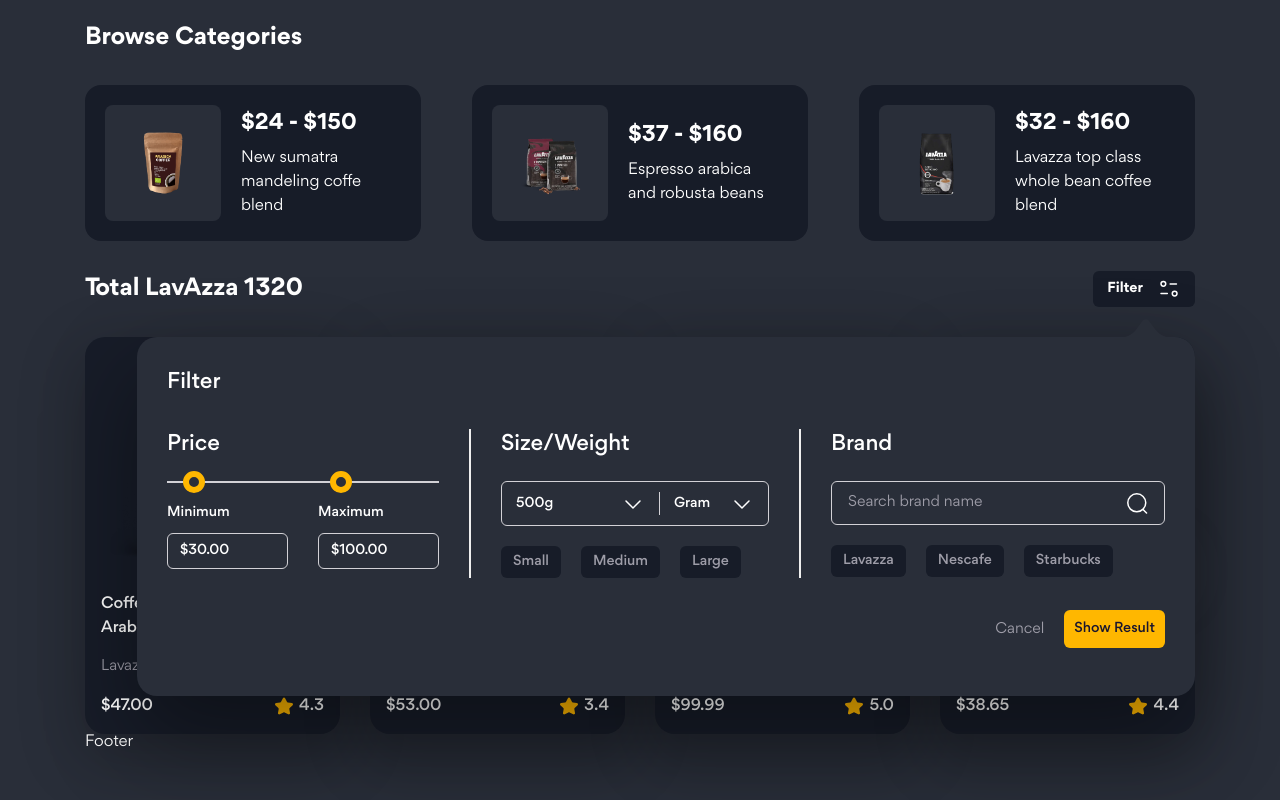
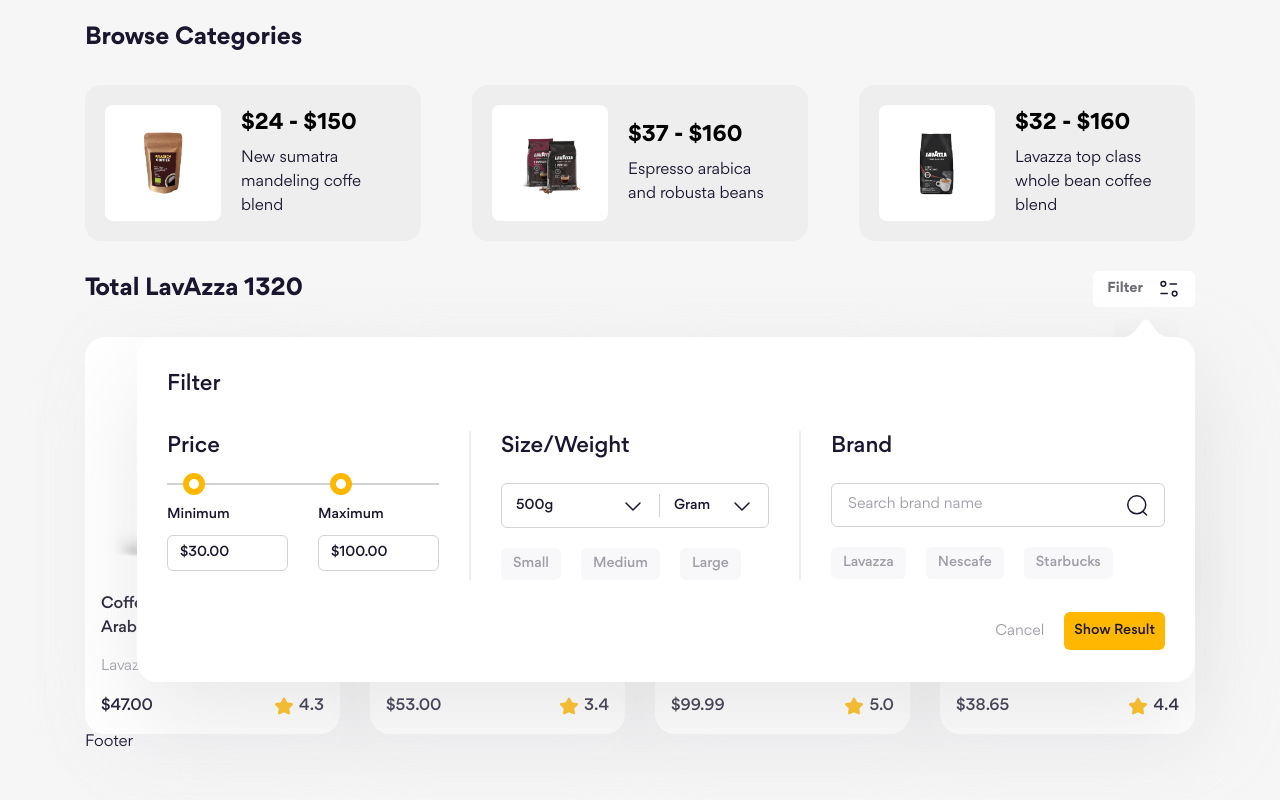
Before and after one commit to damtrihaiz/project-grocerymart, a website: page index.html in a window 1280 px wide. Shown: the part 526-1326 px from the top of the page. Drawn offline with Linux system fonts and the light colour scheme.

Commit message:
Làm form filter sản phẩm #6

```diff
--- a/index.html
+++ b/index.html
@@ -1,5 +1,5 @@
 <!DOCTYPE html>
-<html lang="en" class="dark">
+<html lang="en" class="">
     <head>
         <meta charset="UTF-8" />
         <meta name="viewport" content="width=device-width, initial-scale=1.0" />
--- a/scss/components/_filter-form.scss
+++ b/scss/components/_filter-form.scss
@@ -6,11 +6,12 @@
 }
 
 .filter {
+    --filter-padding: 30px;
     position: absolute;
     right: 0;
     top: 66px;
 
-    padding: 30px;
+    padding: 32px 0;
     border-radius: 20px;
 
     background-color: var(--filter-form-bg);
@@ -18,16 +19,13 @@
     transition: opacity, visibility;
     transition-duration: 0.2s;
 
-    @include abstracts.screen(xl) {
-        height: calc(100vh - 100px);
-        padding-bottom: 0;
-        overflow-y: auto;
-        overscroll-behavior: contain;
-    }
-
     @include abstracts.screen(sm) {
-        width: 80vw;
-        padding: 0 20px;
+        --filter-padding: 20px;
+        position: fixed;
+        width: 100vw;
+        height: 100vh;
+        inset: 0;
+        border-radius: 0;
     }
 
     &.hide {
@@ -47,17 +45,20 @@
         font-size: 2.2rem;
         font-weight: 500;
         line-height: 145.455%;
+        padding-left: var(--filter-padding);
     }
     &__form {
         margin-top: 30px;
-        margin-bottom: 18px;
+        // margin-bottom: 18px;
 
         @include abstracts.screen(xl) {
             margin-bottom: 0;
         }
 
         &-label {
-            @extend .filter__heading;
+            font-size: 2.2rem;
+            font-weight: 500;
+            line-height: 145.455%;
             display: block;
             &--small {
                 font-size: 1.4rem;
@@ -70,6 +71,7 @@
             margin-top: 20px;
             &--inline {
                 display: flex;
+                // grid-template-columns: 1fr 1fr;
                 gap: 30px;
             }
         }
@@ -127,7 +129,7 @@
                 width: 121px;
                 height: 36px;
                 padding: 8px 12px;
-                @include abstracts.screen(sm) {
+                @include abstracts.screen(xl) {
                     width: 100%;
                 }
             }
@@ -146,6 +148,9 @@
                 font-weight: 400;
                 color: #9e9da8;
             }
+            @include abstracts.screen(sm) {
+                font-size: 1.6rem;
+            }
         }
 
         &-input-icon {
@@ -162,6 +167,7 @@
             display: flex;
             align-items: center;
             justify-content: space-between;
+            flex: 1;
 
             padding: 0 14px;
             min-width: var(--width, 109px);
@@ -209,8 +215,16 @@
     }
 
     &__content {
+        max-height: calc(100vh - 350px);
+        overflow-y: auto;
+        overscroll-behavior: contain;
+        padding: 0 var(--filter-padding);
         @include abstracts.screen(xl) {
             flex-direction: column;
+        }
+        @include abstracts.screen(sm) {
+            max-height: calc(100vh - 200px);
+            padding-bottom: 60px;
         }
     }
 
@@ -226,12 +240,11 @@
         justify-content: end;
         gap: 10px;
         margin-top: 32px;
+        padding: 0 var(--filter-padding);
 
-        @include abstracts.screen(xl) {
+        @include abstracts.screen(sm) {
             position: sticky;
-            bottom: 0;
-            margin-top: 18px;
-            padding-bottom: 20px;
+            bottom: 30px;
             background-color: var(--filter-form-bg);
         }
 
@@ -240,7 +253,7 @@
             padding: 0 10px;
             height: 38px;
             @include abstracts.screen(sm) {
-                flex: 1;
+                height: 40px;
             }
         }
 
```
Also changed, not shown: assets/css/main.css, 1 other file.
